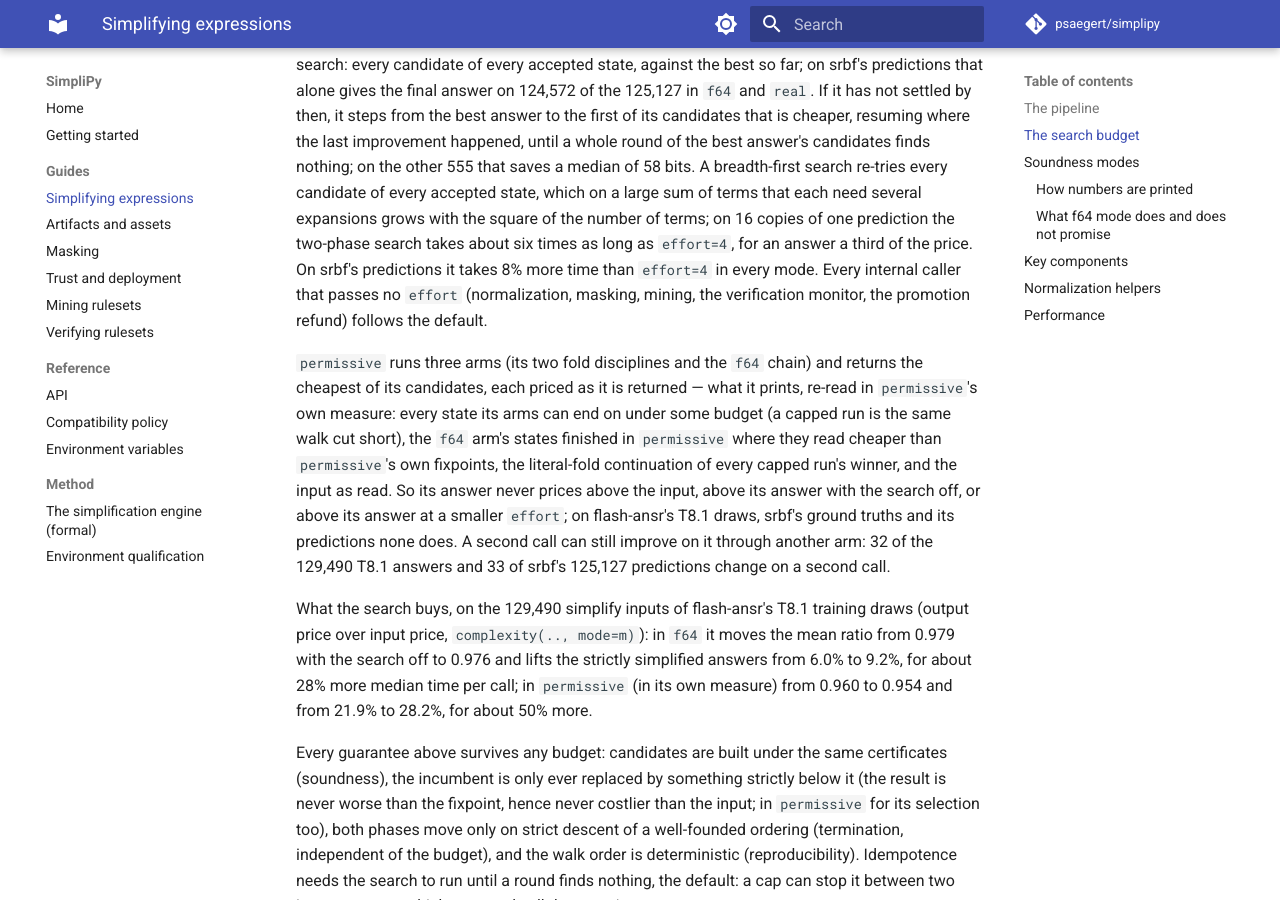
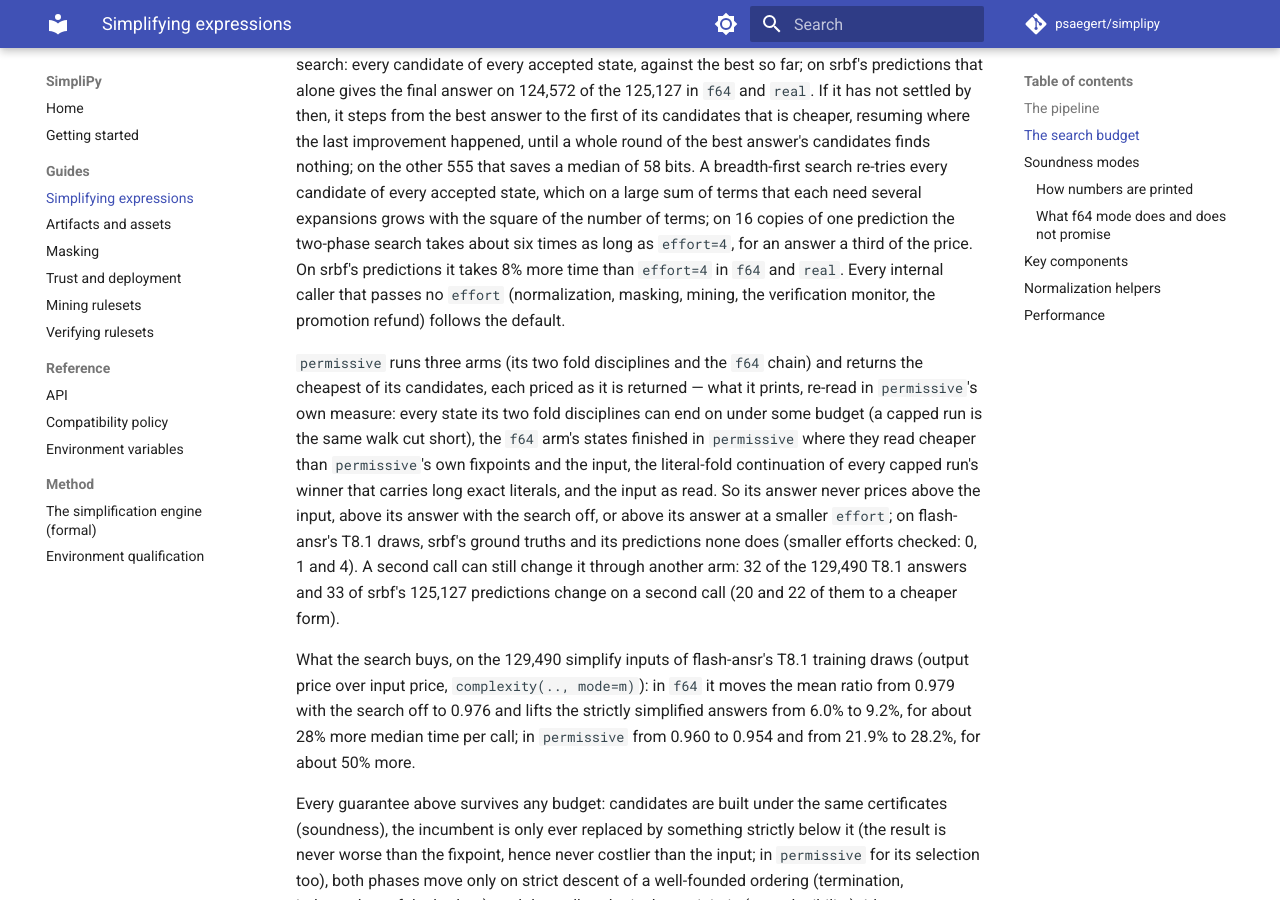
Before and after one commit to psaegert/simplipy, an MkDocs documentation site: the page built from docs/guides/simplify.md, in a window 1280 px wide and 900 px high, scrolled down 2809 px. Built offline with MkDocs 1.6.1 and Material for MkDocs 9.7.7, drawn with Linux system fonts in a browser that asks for light colours; comment, search, counter and statistics services are not loaded; some of the changed text lies outside the part shown.

Commit message:
Permissive: the literal fold always moves the winner's long literals; review fixes
A long winner whose re-run offered nothing at most as cheap kept its long exact literals (17 of
the T8.1 draws, 303 of srbf's predictions): the moved state itself, read in permissive, now joins
the continuation, and the fold goes on while the continuation is at most as costly (folding a
moved literal can mint a new long one of equal price). The input is priced by re-reading its print
like every candidate. Docs: which states are candidates (the two fold disciplines' states), 0.14.7's
own costlier-than-search-off count, the price changes on both sets, canon='default' is the mode's
parse priced in f64's canon, permissive's reading example (sqrt(x^2) is x), the tie order.

Co-Authored-By: Claude Opus 5.5 <noreply@anthropic.com>
Claude-Session: https://claude.ai/code/session_016gamUqKQqroqag4GFsNu6W

```diff
--- a/docs/guides/simplify.md
+++ b/docs/guides/simplify.md
@@ -129,25 +130,26 @@ bits. A breadth-first search re-tries every candidate of every accepted state, w
 large sum of terms that each need several expansions grows with the square of the number of
 terms; on 16 copies of one prediction the two-phase search takes about six times as long as
 `effort=4`, for an answer a third of the price. On srbf's predictions it takes 8% more time
-than `effort=4` in every mode. Every internal caller that passes no
+than `effort=4` in `f64` and `real`. Every internal caller that passes no
 `effort` (normalization, masking, mining, the verification monitor, the promotion refund)
 follows the default.
 
 `permissive` runs three arms (its two fold disciplines and the `f64` chain) and returns the
 cheapest of its candidates, each priced as it is returned — what it prints, re-read in
-`permissive`'s own measure: every state its arms can end on under some budget (a capped run is
-the same walk cut short), the `f64` arm's states finished in `permissive` where they read
-cheaper than `permissive`'s own fixpoints, the literal-fold continuation of every capped run's
-winner, and the input as read. So its answer never prices above the input, above its answer
-with the search off, or above its answer at a smaller `effort`; on flash-ansr's T8.1 draws,
-srbf's ground truths and its predictions none does. A second call can still improve on it
-through another arm: 32 of the 129,490 T8.1 answers and 33 of srbf's 125,127 predictions
-change on a second call.
+`permissive`'s own measure: every state its two fold disciplines can end on under some budget
+(a capped run is the same walk cut short), the `f64` arm's states finished in `permissive`
+where they read cheaper than `permissive`'s own fixpoints and the input, the literal-fold
+continuation of every capped run's winner that carries long exact literals, and the input as
+read. So its answer never prices above the input, above its answer with the search off, or
+above its answer at a smaller `effort`; on flash-ansr's T8.1 draws, srbf's ground truths and
+its predictions none does (smaller efforts checked: 0, 1 and 4). A second call can still change
+it through another arm: 32 of the 129,490 T8.1 answers and 33 of srbf's 125,127 predictions
+change on a second call (20 and 22 of them to a cheaper form).
 
 What the search buys, on the 129,490 simplify inputs of flash-ansr's T8.1 training draws
 (output price over input price, `complexity(.., mode=m)`): in `f64` it moves the mean ratio from 0.979
 with the search off to 0.976 and lifts the strictly simplified answers from 6.0% to 9.2%, for
-about 28% more median time per call; in `permissive` (in its own measure) from 0.960 to 0.954
+about 28% more median time per call; in `permissive` from 0.960 to 0.954
 and from 21.9% to 28.2%, for about 50% more.
 
 Every guarantee above survives any budget: candidates are built under the same
```
Also changed, not shown: other parts of docs/guides/simplify.md (+2 -1 lines), CHANGELOG.md (+18 -15 lines), docs/formal.md (+6 -4 lines), 4 other files.
